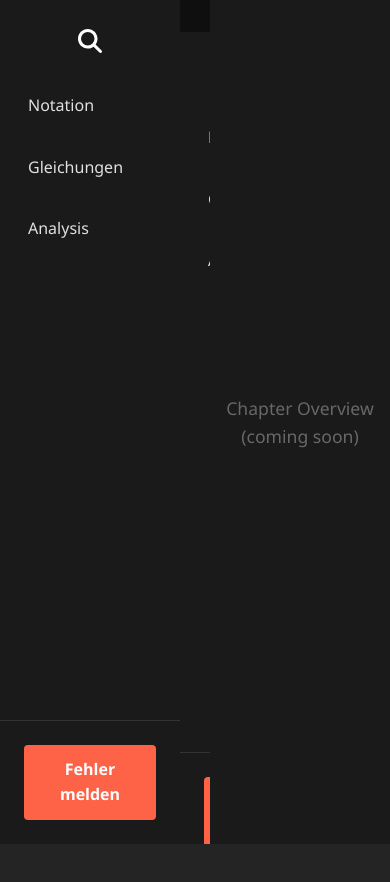
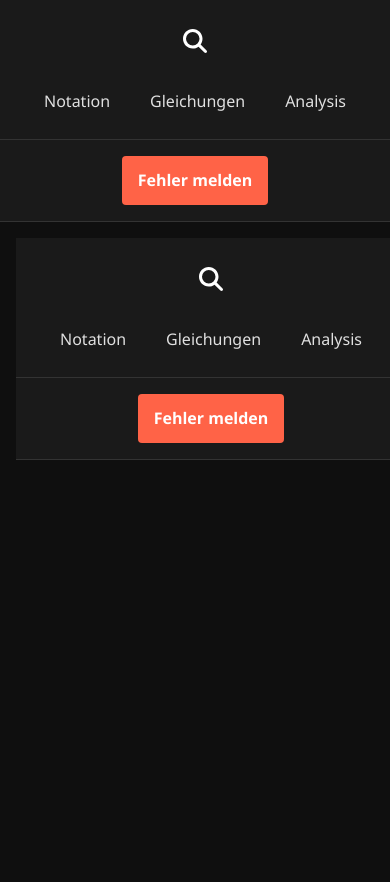
Before and after one commit to OfficerYoda/mathe-zusammenfassung-vue, a Vue app: page / in a window 390 px wide. Shown: the top 882 px of the page. Before the commit the page ends 844 px from the top, so only its background shows below. Built offline with nearby package versions, Linux system fonts and the light colour scheme.

Commit message:
responsive design

```diff
--- a/src/views/App.vue
+++ b/src/views/App.vue
@@ -66,7 +66,7 @@ export default defineComponent({
         </router-link>
       </div>
     </aside>
-    <main class="main-content">
+    <main class="content-area">
       <div id="app-container">
         <router-view></router-view>
       </div>
@@ -101,6 +101,10 @@ export default defineComponent({
   position: sticky;
   top: 0;
   z-index: 2;
+}
+
+.sidebar-top-section {
+
 }
 
 .search-icon-wrapper {
@@ -165,7 +169,7 @@ export default defineComponent({
   display: inline-block;
   background-color: #ff6347;
   color: #fff;
-  padding: 0.75rem 1.25rem;
+  padding: 0.75rem 1rem;
   border-radius: 4px;
   text-decoration: none;
   font-weight: bold;
@@ -177,18 +181,18 @@ export default defineComponent({
 }
 
 /* ---Center Area--- */
-.main-content {
+.content-area {
   flex: 1 1 auto;
   display: flex;
   justify-content: center;
   align-items: flex-start;
-  padding: 2rem 0;
+  padding: 2rem;
   min-width: 0;
   height: 100vh;
   overflow-y: auto;
 }
 
-.main-content > * {
+.content-area > * {
   max-width: 1024px;
   width: 100%;
   height: 100%;
@@ -206,4 +210,72 @@ export default defineComponent({
   padding: 1rem;
   opacity: 0.7;
 }
+
+/* --- Responsive Design --- */
+
+/* Hide right sidebar below 1100px */
+@media (max-width: 1100px) {
+  .right-sidebar {
+    display: none;
+  }
+}
+
+/* Stack left sidebar on top and content below at 700px and below */
+@media (max-width: 700px) {
+  .app-layout {
+    flex-direction: column;
+    height: auto;
+    min-height: 100vh;
+  }
+
+  .sidebar-top-section {
+    padding-bottom: 1rem;
+  }
+
+  .sidebar.left-sidebar {
+    width: 100vw;
+    min-width: 0;
+    max-width: none;
+    height: auto;
+    position: static;
+    border-bottom: 1px solid #333;
+    z-index: 2;
+  }
+
+  .chapter-navigation ul {
+    display: flex;
+    flex-wrap: wrap;
+    gap: 0.5rem;
+    padding: 0;
+    margin: 0;
+    justify-content: center;
+  }
+
+  .chapter-navigation li {
+    margin-bottom: 0;
+    margin-right: 0;
+  }
+
+  .chapter-link {
+    display: inline-block;
+    padding: 0.5rem 1rem;
+    margin: 0;
+    min-width: 0;
+    width: auto;
+    white-space: nowrap;
+  }
+
+  .sidebar-bottom-section {
+    margin-top: auto;
+    padding: 1rem;
+    border-top: 1px solid #333;
+    text-align: center;
+  }
+
+  .content-area {
+    padding: 1rem;
+    height: auto;
+    min-height: 0;
+  }
+}
 </style>
```
